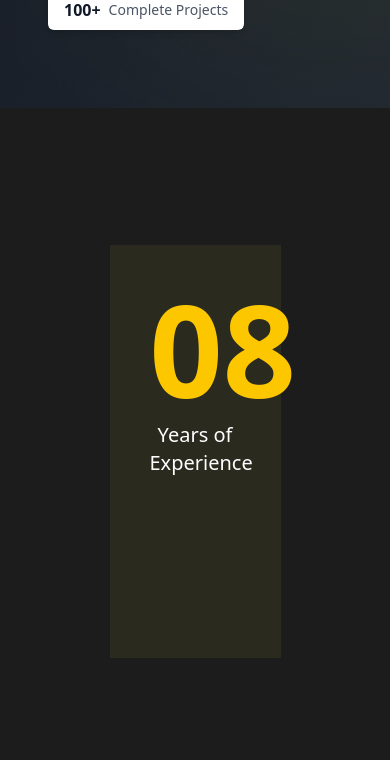
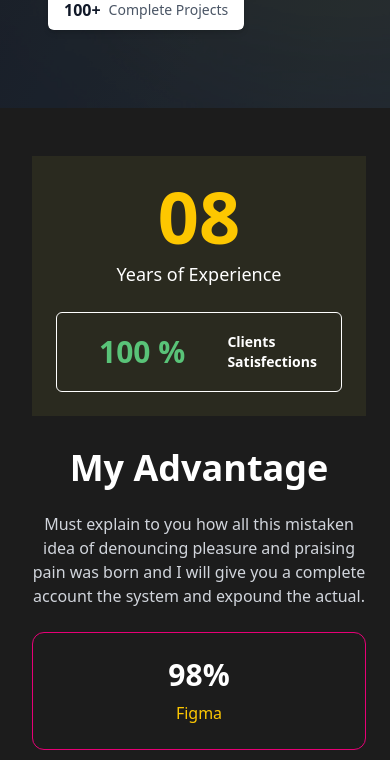
Before and after one commit to AhmadMahmoodRana-dev/SirMobin, a React (Vite) app: page / in a window 390 px wide. Shown: the part 736-1496 px from the top of the page. Built offline with nearby package versions, Linux system fonts and the light colour scheme.

Commit message:
AdvantageSection.jsx

```diff
--- a/src/components/Home/AdvantageSection.jsx
+++ b/src/components/Home/AdvantageSection.jsx
@@ -2,28 +2,35 @@ import React from "react";
 
 const AdvantageSection = () => {
   return (
-    <div className="bg-[#1c1c1c] text-white py-12 px-6 md:px-20">
-      <div className="flex flex-col md:flex-row justify-between items-center gap-12">
+    <div className="bg-[#1c1c1c] text-white py-12 md:py-20  sm:px-6 xl:px-20 lg:px-10 md:px-6 pl-8 pr-6">
+      <div className="flex flex-col md:flex-row justify-between items-center gap-8 md:gap-12">
         {/* Experience Box */}
-        <div className="w-full md:w-[50%] h-[70vh] text-center relative flex flex-col justify-center items-center">
-          <div className="bg-[#2a2a1f] p-10 w-[50%] h-[70%]">
-            <h1 className="text-9xl font-bold text-yellow-400">08</h1>
-            <p className="text-xl mt-2">Years of Experience</p>
-
+        <div className="w-full xl:w-[55%] lg:w-[50%] md:w-[40%] md:h-[70vh] h-auto xl:h-[70vh] lg:h-[75vh] text-center relative flex flex-col justify-center xl:items-center">
+          <div className="bg-[#2a2a1f] p-6 md:p-10 w-full xl:w-[52%] lg:w-[70%] h-auto md:h-[75%] relative">
+            <h1 className="text-7xl md:text-9xl font-bold text-yellow-400">08</h1>
+            <p className="text-lg md:text-xl mt-2">Years of Experience</p>
+            <div className="w-full md:w-[74%] bg-[#2a2a1f] border border-white rounded-md mt-6 md:mt-0 md:absolute flex items-center min-h-[80px] lg:min-h-[100px] lg:-right-24 md:-right-6 md:bottom-10">
+              <h1 className="text-[#59c378] text-3xl lg:text-5xl font-semibold w-[60%]">
+                100 %
+              </h1>
+              <h1 className="w-[40%] text-left text-sm lg:text-base font-semibold">
+                Clients Satisfections
+              </h1>
+            </div>
           </div>
         </div>
 
         {/* Right Content */}
-        <div className="w-full md:w-[50%]">
-          <h2 className="text-4xl font-bold mb-4">My Advantage</h2>
-          <p className="text-gray-300 mb-8">
+        <div className="w-full xl:w-[45%] lg:w-[50%] md:w-[60%]">
+          <h2 className="text-4xl md:text-6xl font-bold mb-6 md:mb-8 md:text-left text-center">My Advantage</h2>
+          <p className="text-gray-300 mb-6 md:mb-8 w-full md:w-[90%] text-base md:text-[1.1rem] md:text-left text-center">
             Must explain to you how all this mistaken idea of denouncing
             pleasure and praising pain was born and I will give you a complete
             account the system and expound the actual.
           </p>
 
           {/* Skill Grid */}
-          <div className="grid grid-cols-2 md:grid-cols-3 gap-4">
+          <div className="grid grid-cols-1 xs:grid-cols-2 md:grid-cols-3 gap-3 md:gap-4">
             {[
               {
                 label: "Figma",
@@ -58,11 +65,11 @@ const AdvantageSection = () => {
             ].map((skill, index) => (
               <div
                 key={index}
-                className={`border ${skill.color} rounded-xl p-6 text-center`}
+                className={`border ${skill.color} rounded-xl px-4 py-6 md:px-6 md:py-10 text-center`}
               >
-                <h3 className="text-3xl font-bold text-white">{skill.value}</h3>
+                <h3 className="text-3xl md:text-4xl font-bold text-white">{skill.value}</h3>
                 <p
-                  className={`text-lg font-medium ${skill.color.split(" ")[0]}`}
+                  className={`text-base md:text-lg font-medium mt-2 ${skill.color.split(" ")[0]}`}
                 >
                   {skill.label}
                 </p>
```
